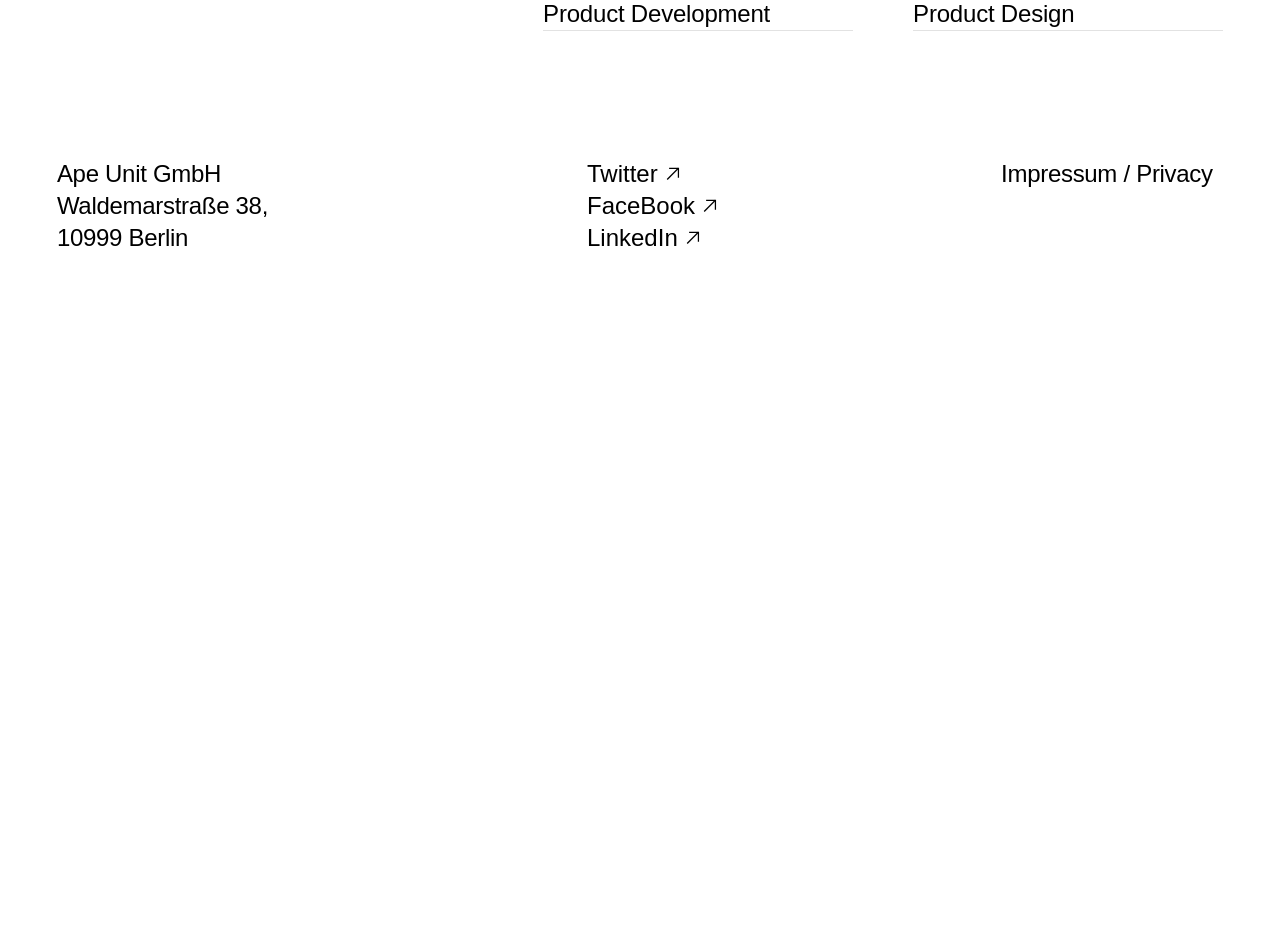
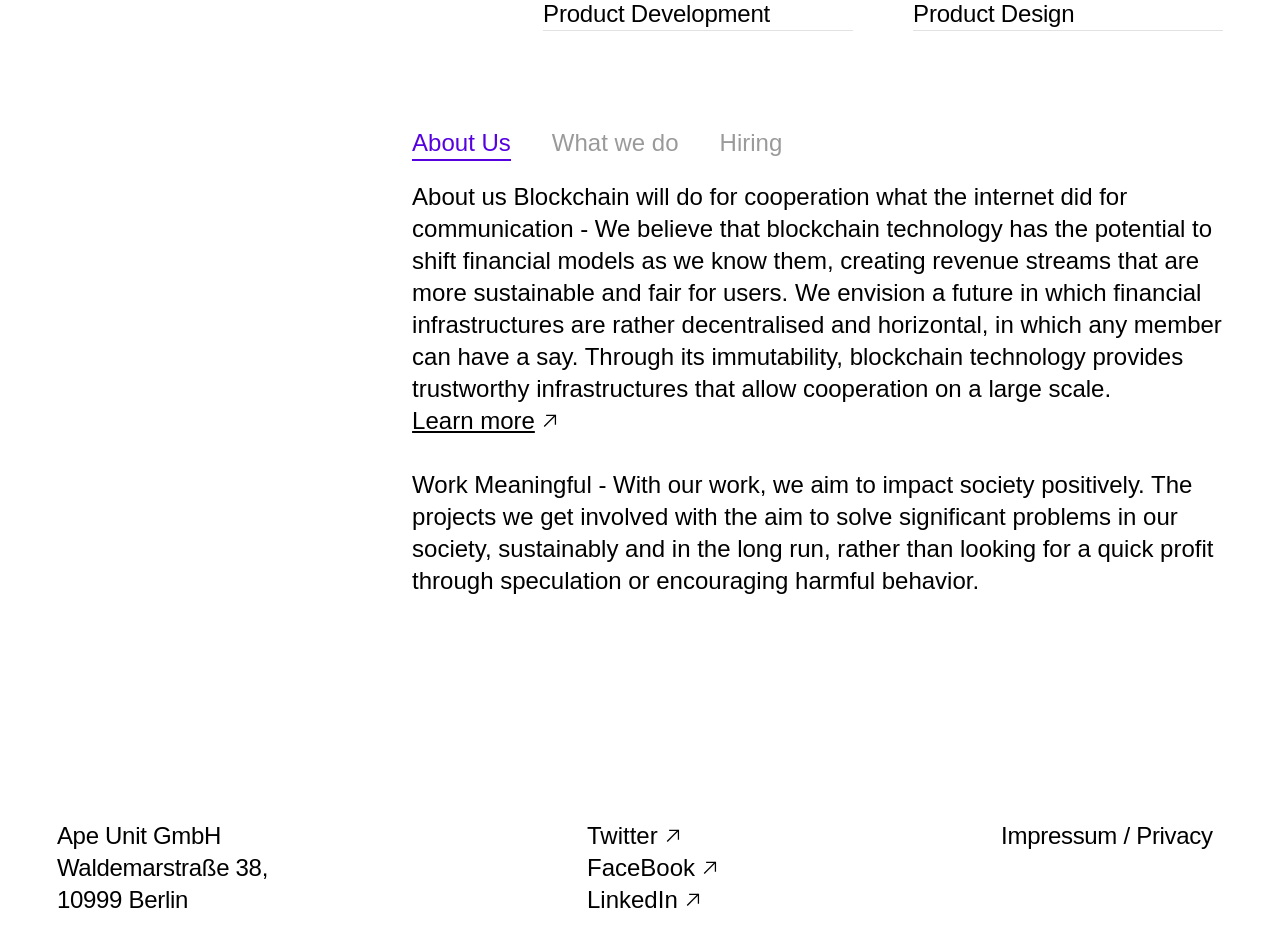
Before and after one commit to TheGymRwanda/unit8-maroon, a Next.js app: page / in a window 1280 px wide. Shown: the part 660-1606 px from the top of the page. Before the commit the page ends 985 px from the top, so only its background shows below. Built offline with nearby package versions, Linux system fonts and the light colour scheme.

Commit message:
Fix: Expertise section

```diff
--- a/components/layout/Footer.jsx
+++ b/components/layout/Footer.jsx
@@ -1,26 +1,39 @@
-import React from 'react'
-import PageLink from '../ui/Link'
-import Svg from '../ui/Svg'
-import Wrapper from '../wrappers/Wrapper'
+import React from "react";
+import PageLink from "../ui/Link";
+import Svg from "../ui/Svg";
+import Wrapper from "../wrappers/Wrapper";
 
 export default function Footer() {
   return (
     <Wrapper>
-         <div className="my-6.1563 md:my-14.8125 lg:my-4.8356 xl:my-4.4306 2xl:my-3.0556 md:flex space-y-14 md:items-baseline md:justify-between">
-            <div className="w-11.625 md:mt-auto md:w-13.875 font-Neufile font-normal text-xl md:text-2xl text-black tracking-0.0125">
-                Ape Unit GmbH
-                Waldemarstraße 38,
-                10999 Berlin
+      <div className="my-6.1563 space-y-14 md:my-14.8125 md:flex md:items-baseline md:justify-between lg:my-4.8356 xl:my-4.4306 2xl:my-3.0556">
+        <div className="w-11.625 font-Neufile text-xl font-normal tracking-0.0125 text-black md:mt-auto md:w-13.875 md:text-2xl">
+          Ape Unit GmbH Waldemarstraße 38, 10999 Berlin
         </div>
         <div className="w-6.625">
-               <PageLink link="href='https://twitter.com/apeunit'" style="gap-2" text="Twitter" arrow=<Svg /> />
-              <PageLink link="https://www.facebook.com/apeunit/" style="gap-2" text="FaceBook" arrow=<Svg /> />
-             <PageLink link="https://www.linkedin.com/company/ape-unit/?originalSubdomain=de"  style="gap-2" text="LinkedIn" arrow=<Svg /> />
+          <PageLink
+            link="href='https://twitter.com/apeunit'"
+            style="gap-2"
+            text="Twitter"
+            arrow=<Svg />
+          />
+          <PageLink
+            link="https://www.facebook.com/apeunit/"
+            style="gap-2"
+            text="FaceBook"
+            arrow=<Svg />
+          />
+          <PageLink
+            link="https://www.linkedin.com/company/ape-unit/?originalSubdomain=de"
+            style="gap-2"
+            text="LinkedIn"
+            arrow=<Svg />
+          />
         </div>
-            <p className="w-11.625  md:w-13.875 font-Neufile font-normal text-xl md:text-2xl text-black tracking-0.0125">Impressum / Privacy</p>
+        <p className="w-11.625  font-Neufile text-xl font-normal tracking-0.0125 text-black md:w-13.875 md:text-2xl">
+          Impressum / Privacy
+        </p>
       </div>
     </Wrapper>
-
-
-    )
+  );
 }
--- a/components/layout/Header.jsx
+++ b/components/layout/Header.jsx
@@ -4,10 +4,12 @@ import Wrapper from "../wrappers/Wrapper";
 
 export default function Header() {
   return (
-  < Wrapper>
-   <div className="lg:flex space-y-1.1213 lg:items-baseline lg:justify-between">
+    <Wrapper>
+      <div className="space-y-1.1213 lg:flex lg:items-baseline lg:justify-between">
         <div>
-        <h1 className="lg:w-13.875 mb-5 font-Neufile font-normal text-xl lg:text-2xl text-black tracking-0.0125 mt-12 md:text-2xl">Ape Unit</h1>
+          <h1 className="mb-5 mt-12 font-Neufile text-xl font-normal tracking-0.0125 text-black md:text-2xl lg:w-13.875 lg:text-2xl">
+            Ape Unit
+          </h1>
         </div>
         {/* mobile*/}
         <div className="lg:hidden">
@@ -61,7 +63,7 @@ export default function Header() {
         {/* Ipad */}
         {/* desktop */}
         <div className="hidden lg:block">
-        <div className="xs:w-21.875 xl:w-47.3125 h-15.75 text-xl md:text-2xl">
+          <div className="xs:w-21.875 h-15.75 text-xl md:text-2xl xl:w-47.3125">
             {/* lg:w-[47.3125rem]  xl:w-7/13 */}
             {/* justify-between lg:flex */}
             Unit➇ is a pioneering technology company specialing in decentralised
@@ -87,13 +89,12 @@ export default function Header() {
                 style="gap-2"
                 text={"Contact"}
                 textStyle="no-underline md:underline md:hover:no-underline"
-          arrow={<Svg />} />
+                arrow={<Svg />}
+              />
             </span>
           </div>
         </div>
       </div>
     </Wrapper>
-
-
   );
 }
--- a/components/ui/Button.jsx
+++ b/components/ui/Button.jsx
@@ -1,7 +1,8 @@
 export default function Button({ text, styles }) {
   return (
     <button
-      className={`font-Neufile  text-2xl font-normal not-italic leading-7  text-dark-grey  ${styles} `}>
+      className={`font-Neufile  text-2xl font-normal not-italic leading-7  text-dark-grey  ${styles} `}
+    >
       {text}
     </button>
   );
--- a/components/ui/Link.jsx
+++ b/components/ui/Link.jsx
@@ -1,19 +1,19 @@
-
-  export default function PageLink(props) {
+export default function PageLink(props) {
   return (
     <>
       <a
-        className={`group flex cursor-pointer w-fit items-center ${props.style}`}
+        className={`group flex w-fit cursor-pointer items-center ${props.style}`}
         href={props.link}
       >
-        <p className={`font-Neufile md:text-2xl text-xl leading-7 ${props.textStyle}`}>
+        <p
+          className={`font-Neufile text-xl leading-7 md:text-2xl ${props.textStyle}`}
+        >
           {props.text}
         </p>
         <div className={`relative ${props.imageWrapperStyle}`}>
           {props.arrow}
         </div>
       </a>
-
     </>
   );
 }
--- a/components/ui/Svg.jsx
+++ b/components/ui/Svg.jsx
@@ -1,7 +1,7 @@
-export default function Svg(props){
-  return(
-      <svg
-      className={`md:h-3.34 md:w-3.5 h-2.59 w-2.715 duration-300 ease-in-out group-hover:-translate-y-1 group-hover:translate-x-1 ${props.imageStyle}`}
+export default function Svg(props) {
+  return (
+    <svg
+      className={`h-2.59 w-2.715 duration-300 ease-in-out group-hover:-translate-y-1 group-hover:translate-x-1 md:h-3.34 md:w-3.5 ${props.imageStyle}`}
       width="15"
       height="16"
       viewBox="0 0 15 16"
@@ -22,5 +22,5 @@ export default function Svg(props){
         strokeWidth="1.5"
       />
     </svg>
-  )
+  );
 }
--- a/components/ui/Tag.jsx
+++ b/components/ui/Tag.jsx
@@ -1,7 +1,7 @@
 export default function Tag(props) {
   return (
     <a
-      className={`h-fit rounded-4.75 bg-light-grey py-0.75 px-2.5 font-Neufile text-lg font-normal tracking-spacing-lg text-grey ${props.style}`}
+      className={`text-grey h-fit rounded-4.75 bg-light-grey py-0.75 px-2.5 font-Neufile text-lg font-normal tracking-spacing-lg ${props.style}`}
       href={props.link}
     >
       {props.children}
--- a/components/wrappers/Wrapper.jsx
+++ b/components/wrappers/Wrapper.jsx
@@ -2,9 +2,9 @@ import React from "react";
 
 export default function Wrapper({ children, styles }) {
   return (
-    <section className="flex justify-center ]">
-        <div
-        className={`max-w-90 w-10.5/12 md:w-11.5/12 lg:w-11.8/12 xl:w-11.6/12 ${styles}`}
+    <section className="] flex justify-center">
+      <div
+        className={`w-10.5/12 max-w-90 md:w-11.5/12 lg:w-11.8/12 xl:w-11.6/12 ${styles}`}
       >
         {children}
       </div>
--- a/pages/about.js
+++ /dev/null
@@ -1,18 +0,0 @@
-import About from "../components/section/AboutSection/About";
-import AboutMobile from "../components/section/AboutSection/AboutMobile";
-
-export default function about(){
-    return(
-        <>
-        <div className=" px-5 flex md:justify-end md:px-16 bg-red-400">
-        <About />
-
-        <AboutMobile />
-
-        </div>
-
-        </>
-    )
-
-
-}
--- a/pages/index.js
+++ b/pages/index.js
@@ -1,4 +1,4 @@
-import Wrapper from "../components/wrappers/Wrapper";
+
 import Expertise from "../components/section/Expertise";
 import Footer from "../components/layout/Footer";
 import Header from "../components/layout/Header";
@@ -9,6 +9,7 @@ export default function Home() {
     <>
      <Header/>
      <Expertise />
+     <About />
      <Footer/>
     </>
   )
```
Also changed, not shown: components/section/Expertise.jsx (+4 -5 lines). Lines whose indentation alone changed are shown as unchanged.
